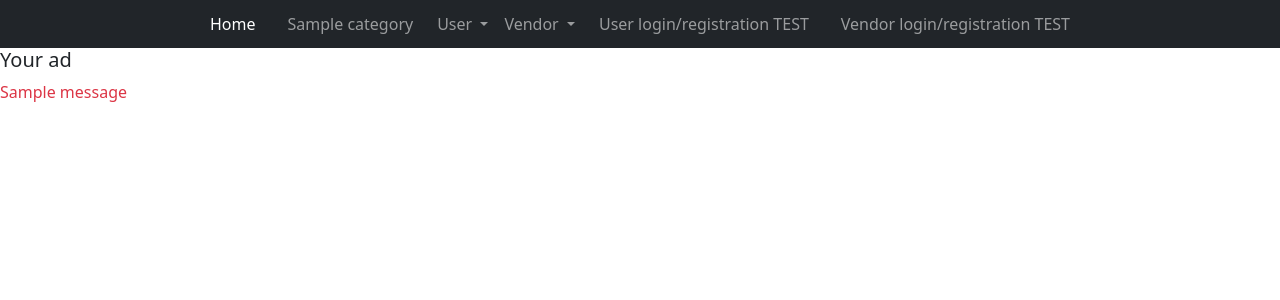
After one commit to rpashayev/wedding_vendors_project, a Flask app: template flask_app/templates/test_view_ad.html in a window 1280 px wide. The commit adds this page. Shown: the top 300 px of the page. Run offline with Flask 3, Linux system fonts and the light colour scheme; the template is opened without the code that fills it: most values are stand-ins (such as "Sample title", 1, 10 or a date in 2020); one stand-in notice (Sample message) is shown.

Commit message:
ads controller and model update

```diff
--- a/flask_app/templates/test_vendor_account.html
+++ b/flask_app/templates/test_vendor_account.html
@@ -127,9 +127,7 @@
                             <td>{{ ad.category.category }}</td>
                             <td>{{ ad.created_at.strftime('%b %d, %Y') }}</td>
                             <td class="d-flex">
-                                <form action="" class="me-2">
-                                    <button>Edit</button>
-                                </form>
+                                <a href="/ads/view/{{ ad.id }}" class="btn btn-warning py-0 px-1 me-2">Edit</a>
                                 <form action="/ads/delete" method="post">
                                     <input type="hidden" name="ad_id" value="{{ ad.id }}">
                                     <button>Delete</button>
--- /dev/null
+++ b/flask_app/templates/test_view_ad.html
@@ -0,0 +1,82 @@
+<!DOCTYPE html>
+<html lang="en">
+<head>
+    <meta charset="UTF-8">
+    <meta name="viewport" content="width=device-width, initial-scale=1.0">
+    <link href="https://cdn.jsdelivr.net/npm/bootstrap@5.0.2/dist/css/bootstrap.min.css" rel="stylesheet" integrity="sha384-EVSTQN3/azprG1Anm3QDgpJLIm9Nao0Yz1ztcQTwFspd3yD65VohhpuuCOmLASjC" crossorigin="anonymous">
+
+    <title>Document</title>
+</head>
+<body>
+    <nav class="navbar navbar-expand-lg navbar-dark p-1 bg-dark text-white">
+        <div class="container-fluid">
+            <button class="navbar-toggler" type="button" data-bs-toggle="collapse" data-bs-target="#navbarNavDarkDropdown" aria-controls="navbarNavDarkDropdown" aria-expanded="false" aria-label="Toggle navigation">
+                <span class="navbar-toggler-icon"></span>
+            </button>
+            <div class="collapse navbar-collapse" id="navbarNav">
+                <ul class="navbar-nav mx-auto align-items-lg-center">
+                    <li class="nav-item">
+                        <a class="nav-link mx-2 active" aria-current="page" href="/">Home</a>
+                    </li>
+                    {% for category in categories %}
+                        <li class="nav-item">
+                            <a class="nav-link mx-2" href="/categories/{{ category.category }}">{{ category.category }}</a>
+                        </li>
+                    {% endfor %}
+
+                    {% if session %}
+                        <li class="nav-item">
+                            <a class="nav-link mx-2" href="/vendors/account">Account</a>
+                        </li>
+                        <li class="nav-item">
+                            <a class="nav-link mx-2" href="/logout">Logout</a>
+                        </li>
+                    {% else %}
+                        <ul class="navbar-nav">
+                            <li class="nav-item dropdown">
+                                <a class="nav-link dropdown-toggle" href="#" id="navbarDarkDropdownMenuLink" role="button" data-bs-toggle="dropdown" aria-expanded="false">
+                                User
+                                </a>
+                            </li>
+                            <ul class="dropdown-menu dropdown-menu-dark" aria-labelledby="navbarDarkDropdownMenuLink">
+                                <li><a class="dropdown-item" href="#">Login/Registration</a></li>
+                            </ul>
+                        </ul>
+                        <ul class="navbar-nav">
+                            <li class="nav-item dropdown">
+                                <a class="nav-link dropdown-toggle" href="#" id="navbarDarkDropdownMenuLink" role="button" data-bs-toggle="dropdown" aria-expanded="false">
+                                Vendor
+                                </a>
+                            </li>
+                            <ul class="dropdown-menu dropdown-menu-dark" aria-labelledby="navbarDarkDropdownMenuLink">
+                                <li><a class="dropdown-item" href="#">Login/Registration</a></li>
+                            </ul>
+                        </ul>
+                        <li class="nav-item">
+                            <a class="nav-link mx-2" href="/users/login_page">User login/registration TEST</a>
+                        </li>
+                        <li class="nav-item">
+                            <a class="nav-link mx-2" href="/vendors/login_page">Vendor login/registration TEST</a>
+                        </li>
+                    {% endif %}
+                </ul>
+            </div>
+        </div>
+    </nav>
+    <div class="d-flex justify-content-between">
+        <div>
+            <h5>Your ad</h5>
+            {% with messages = get_flashed_messages(category_filter=["ad_error"]) %}
+                {% if messages %}
+                    {% for message in messages %}
+                        <p class="text-danger">{{ message }}</p>
+                    {% endfor %}
+                {% endif %}
+            {% endwith %}
+
+
+
+        </div>
+    </div>
+</body>
+</html>
```
Also changed, not shown: flask_app/controllers/ads.py (+10 -3 lines), flask_app/models/ad.py (+31 -1 lines).
